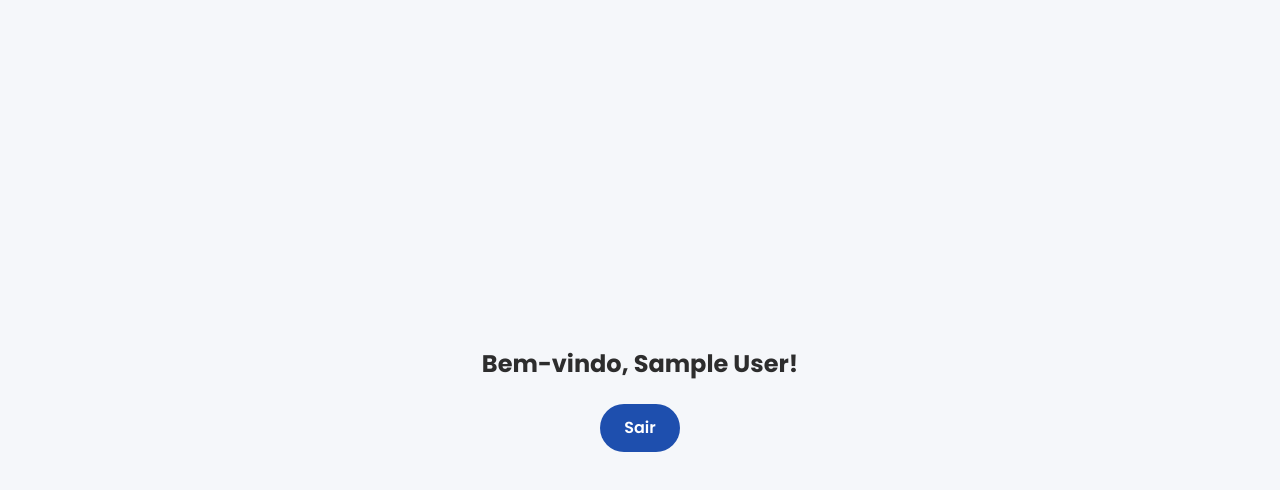
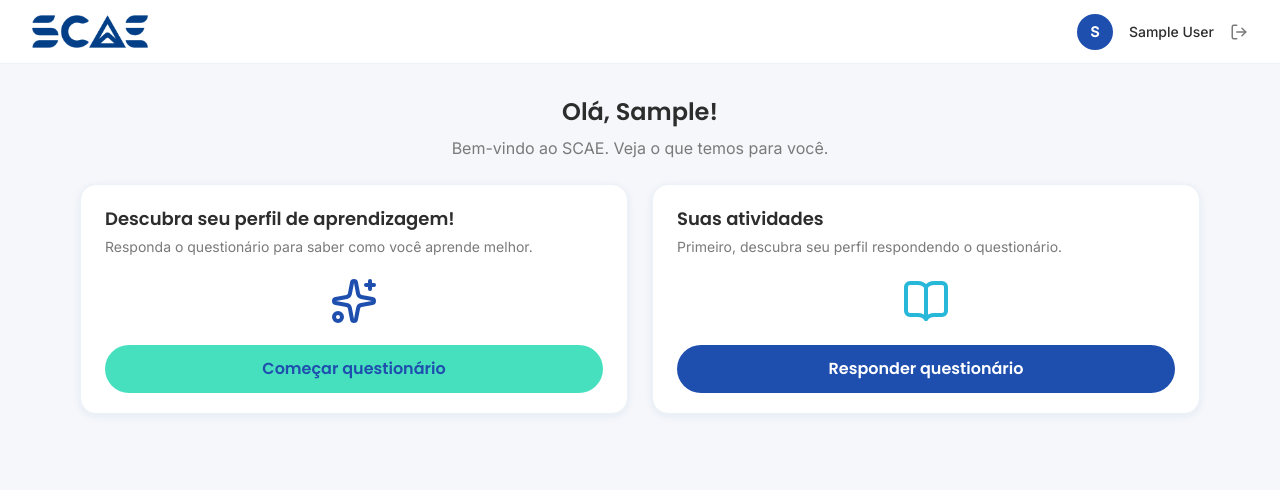
Before and after one commit to codingwithvm/SCAE, a Next.js app in the folder apps/web/: page /dashboard in a window 1280 px wide. Shown: the top 490 px of the page. Built offline with nearby package versions, Linux system fonts and the light colour scheme; sample sign-in values are in the browser's storage.

Commit message:
feat(web): add student dashboard page with profile and activities cards

```diff
--- a/apps/web/src/app/(private)/dashboard/page.tsx
+++ b/apps/web/src/app/(private)/dashboard/page.tsx
@@ -2,6 +2,8 @@
 
 import { useEffect, useState } from "react";
 import { useRouter } from "next/navigation";
+import { Sparkles, BookOpen } from "lucide-react";
+import { Header } from "@/components/layout/Header";
 import { Button } from "@/components/ui/Button";
 
 interface AuthenticatedUser {
@@ -9,14 +11,6 @@ interface AuthenticatedUser {
   name: string | null;
   role: string;
 }
-
-const ROLE_LABEL: Record<string, string> = {
-  STUDENT: "Aluno",
-  TEACHER: "Professor",
-  SCHOOL_MANAGER: "Gestor Escolar",
-  MUNICIPAL_MANAGER: "Gestor Municipal",
-  ADMIN: "Administrador",
-};
 
 export default function DashboardPage() {
   const router = useRouter();
@@ -44,22 +38,66 @@ export default function DashboardPage() {
     return null;
   }
 
-  const roleLabel =
-    ROLE_LABEL[authenticatedUser.role] ?? authenticatedUser.role;
-  const welcomeMessage = authenticatedUser.name
-    ? `Bem-vindo, ${authenticatedUser.name}!`
-    : `Bem-vindo, ${roleLabel}!`;
+  const firstName = authenticatedUser.name?.split(" ")[0] ?? "Aluno";
 
   return (
     <div className="flex flex-col min-h-screen bg-surface">
-      <main className="flex flex-1 items-center justify-center">
-        <div className="flex flex-col items-center gap-6">
-          <h1 className="text-2xl font-bold text-text-primary">
-            {welcomeMessage}
+      <Header
+        variant="app"
+        userName={authenticatedUser.name ?? firstName}
+        onLogout={handleLogout}
+      />
+
+      <main className="flex flex-1 flex-col items-center gap-6 px-20 py-8">
+        {/* Saudação */}
+        <div className="flex w-full flex-col items-center gap-2">
+          <h1 className="text-2xl font-semibold text-text-primary font-(family-name:--font-poppins)]">
+            Olá, {firstName}!
           </h1>
-          <Button variant="secondary" size="md" onClick={handleLogout}>
-            Sair
-          </Button>
+          <p className="text-base text-text-secondary font-(family-name:--font-inter)]">
+            Bem-vindo ao SCAE. Veja o que temos para você.
+          </p>
+        </div>
+
+        {/* Cards */}
+        <div className="flex w-full gap-6">
+          {/* Card — Perfil de aprendizagem */}
+          <div className="flex flex-1 flex-col rounded-2xl border border-border-light bg-background shadow-[0_2px_8px_rgba(30,79,174,0.08)]">
+            <div className="flex flex-col gap-1 px-6 py-5">
+              <h2 className="text-lg font-semibold text-text-primary font-(family-name:--font-poppins)]">
+                Descubra seu perfil de aprendizagem!
+              </h2>
+              <p className="text-sm text-text-secondary font-(family-name:--font-inter)]">
+                Responda o questionário para saber como você aprende melhor.
+              </p>
+            </div>
+
+            <div className="flex flex-col items-center gap-5 px-6 pb-5 pt-0">
+              <Sparkles size={48} className="text-primary" aria-hidden="true" />
+              <Button variant="primary" size="md" className="w-full">
+                Começar questionário
+              </Button>
+            </div>
+          </div>
+
+          {/* Card — Atividades */}
+          <div className="flex flex-1 flex-col rounded-2xl border border-border-light bg-background shadow-[0_2px_8px_rgba(30,79,174,0.08)]">
+            <div className="flex flex-col gap-1 px-6 py-5">
+              <h2 className="text-lg font-semibold text-text-primary font-(family-name:--font-poppins)]">
+                Suas atividades
+              </h2>
+              <p className="text-sm text-text-secondary font-(family-name:--font-inter)]">
+                Primeiro, descubra seu perfil respondendo o questionário.
+              </p>
+            </div>
+
+            <div className="flex flex-col items-center gap-5 px-6 pb-5 pt-0">
+              <BookOpen size={48} className="text-accent" aria-hidden="true" />
+              <Button variant="secondary" size="md" className="w-full">
+                Responder questionário
+              </Button>
+            </div>
+          </div>
         </div>
       </main>
     </div>
```
